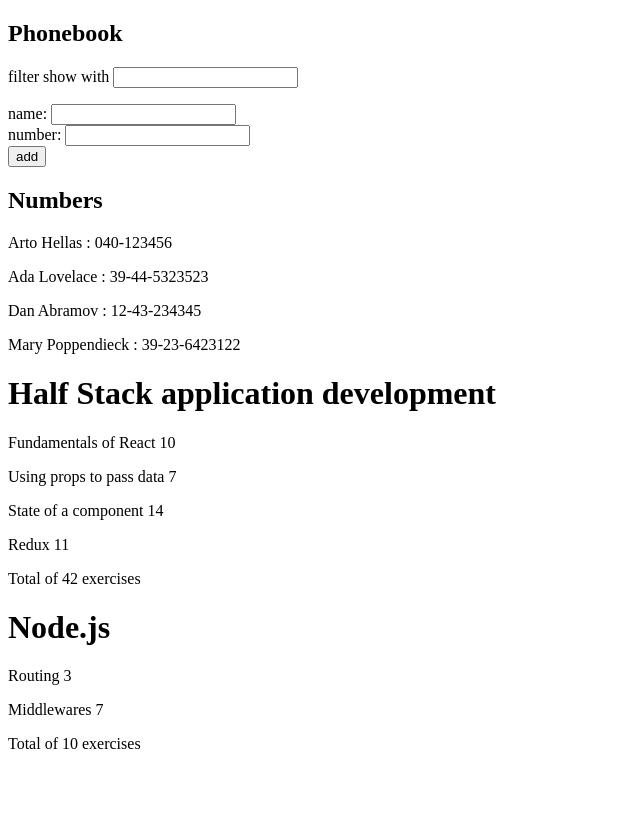
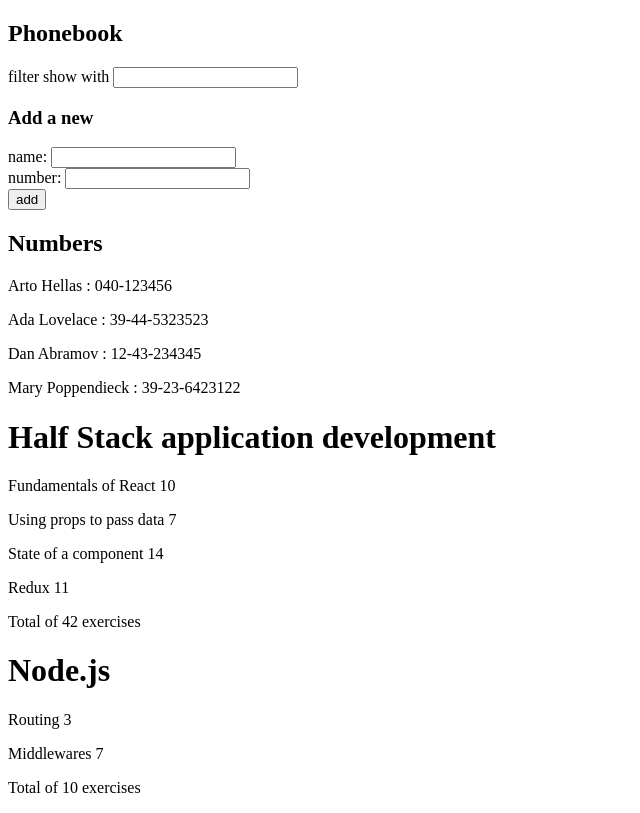
Before and after one commit to nicolas4pitz/fullStack, a React (Vite) app: page / in a window 1280 px wide. Shown: the whole page, without its empty margins (0-640 px from the left). Built offline with nearby package versions, Linux system fonts and the light colour scheme.

Commit message:
refactor: Part 2.B

```diff
--- a/src/exercicios/App.jsx
+++ b/src/exercicios/App.jsx
@@ -63,6 +63,49 @@
       <Part part="average" exercises={average} />
       <Part part="positive" exercises={(good * 10).toFixed(2) + "%"} />
     </>
+  );
+};
+
+const Filter = (props) => {
+  return (
+    <div>
+      <p>
+        filter show with{" "}
+        <input onChange={props.handleFilter} value={props.filterPhone} />
+      </p>
+    </div>
+  );
+};
+
+const PersonForm = (props) => {
+  return (
+    <div>
+      <form onSubmit={props.addNamePhone}>
+        <div>
+          name:{" "}
+          <input onChange={props.handleNameChange} value={props.newName} />
+        </div>
+        <div>
+          number:{" "}
+          <input onChange={props.handlePhoneChange} value={props.newPhone} />
+        </div>
+        <div>
+          <button type="submit">add</button>
+        </div>
+      </form>
+    </div>
+  );
+};
+
+const Persons = (props) => {
+  return (
+    <div>
+      {props.filterList.map((name) => (
+        <p key={name.id}>
+          {name.name} : {name.number}
+        </p>
+      ))}
+    </div>
   );
 };
 
@@ -189,28 +232,22 @@
   return (
     <div>
       <h2>Phonebook</h2>
-      <div>
-        <p>
-          filter show with <input onChange={handleFilter} value={filterPhone} />
-        </p>
-      </div>
-      <form onSubmit={addNamePhone}>
-        <div>
-          name: <input onChange={handleNameChange} value={newName} />
-        </div>
-        <div>
-          number: <input onChange={handlePhoneChange} value={newPhone} />
-        </div>
-        <div>
-          <button type="submit">add</button>
-        </div>
-      </form>
+      <Filter filterPhone={filterPhone} handleFilter={handleFilter} />
+
+      <h3>Add a new</h3>
+
+      <PersonForm
+        addNamePhone={addNamePhone}
+        handleNameChange={handleNameChange}
+        handlePhoneChange={handlePhoneChange}
+        newName={newName}
+        newPhone={newPhone}
+      />
+
       <h2>Numbers</h2>
-      {filterList.map((name) => (
-        <p key={name.id}>
-          {name.name} : {name.number}
-        </p>
-      ))}
+
+      <Persons filterList={filterList} />
+
       <Course course={courses} />
     </div>
   );
```
